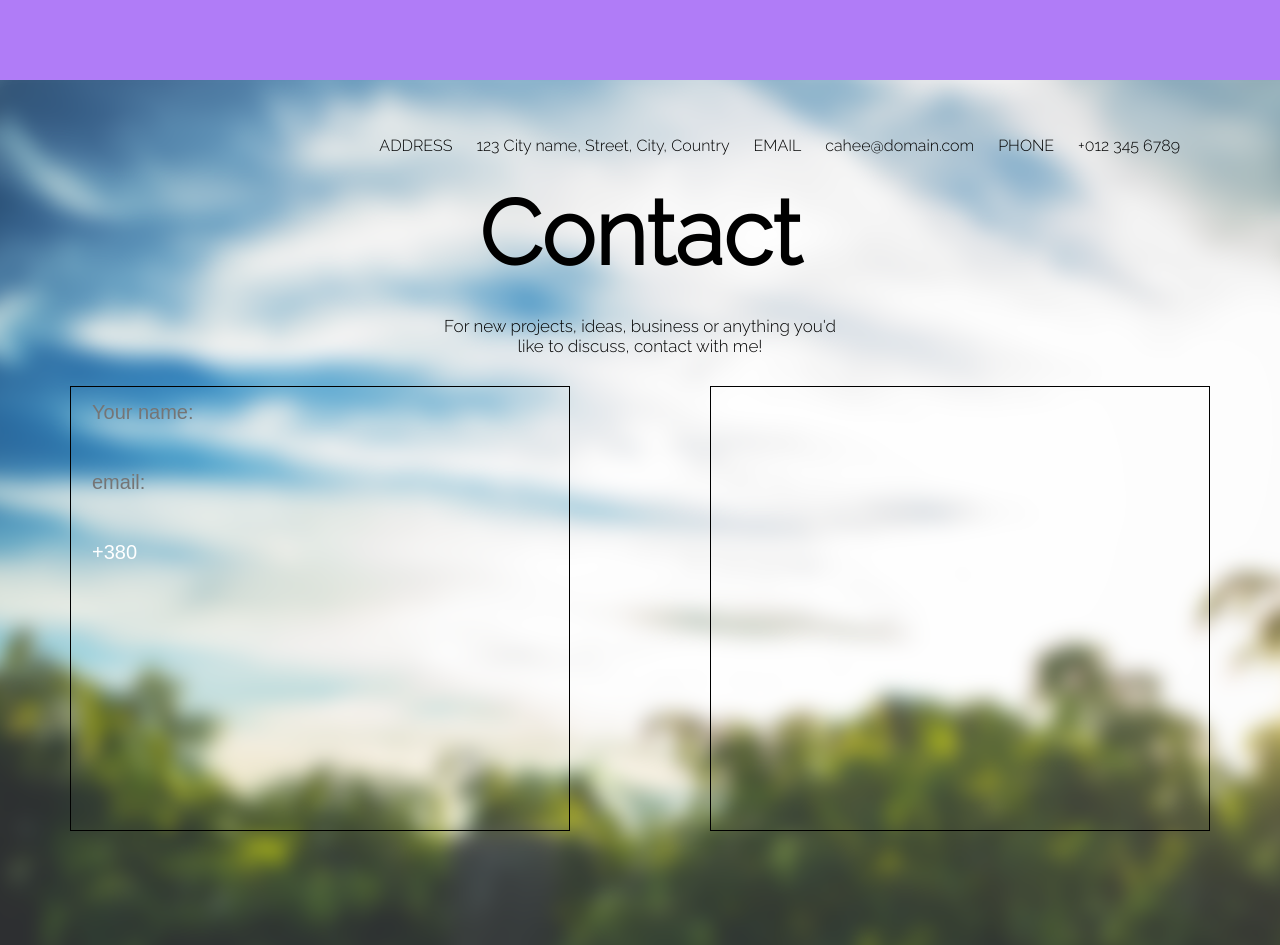
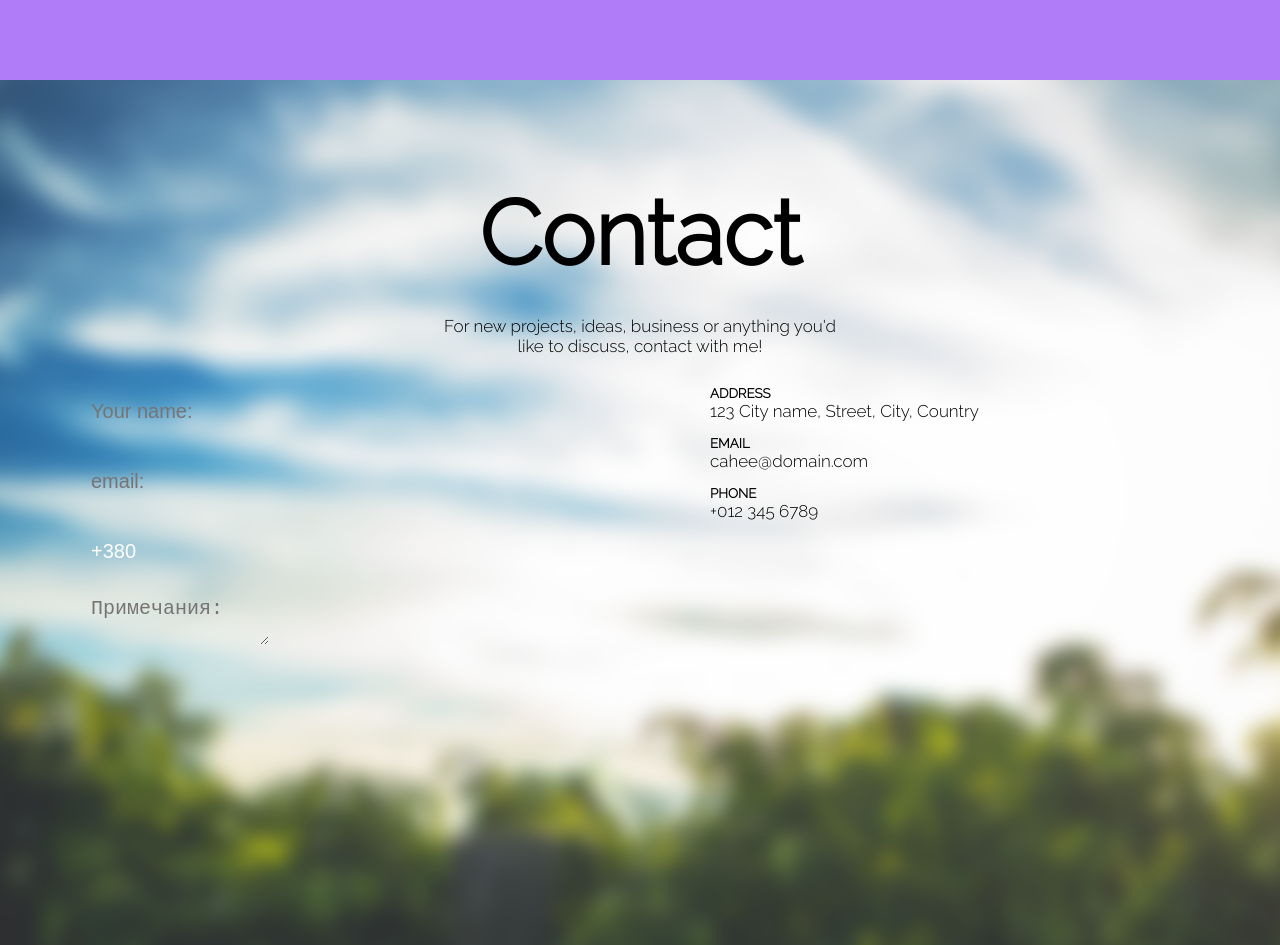
Before and after one commit to Gr-Stanislav/Blog_eat, a plain HTML site: page index.html in a window 1280 px wide. Shown: the part 2220-3165 px from the top of the page. Drawn offline with Linux system fonts and the light colour scheme.

Commit message:
finish footer stop

```diff
--- a/CSS/style.css
+++ b/CSS/style.css
@@ -316,12 +316,12 @@ footer {
 .center_bloc--form,
 .center_bloc--addres {
     width: 500px;
-    height: 445px;
-    border: 1px solid black;
+    /* height: 445px; */
+    /* border: 1px solid black; */
 }
 
 form input {
-    width: 100%;
+    width: 40%;
     height: 50px;
     font-size: 20px;
     border: 1px solid transparent;
@@ -330,9 +330,44 @@ form input {
     padding-left: 20px;
     margin-bottom: 20px;
     transition: width 0.4s ease-in-out;
+    display: block;
 }
 
 input:focus {
     width: 100%;
     background-color: #00C4C4;
   }
+
+textarea {
+    width: 40%;
+    height: 50px;
+    font-size: 20px;
+    border: 1px solid transparent;
+    background-color: transparent;
+    color: white;
+    padding-left: 20px;
+    transition: width 0.4s ease-in-out;
+    display: block;
+}
+
+textarea:focus {
+    width: 100%;
+    max-width: 100%;
+    max-height: 233px;
+    background-color: #00C4C4;
+  }
+
+.center_bloc--addres {
+    display: inline;
+    text-align: left;
+    font-family: 'Raleway', sans-serif;
+}
+
+.center_bloc--addres p {
+    margin-bottom: 15px;
+}
+
+a {
+    text-decoration: none;
+    color: black;
+}
--- a/index.html
+++ b/index.html
@@ -119,19 +119,29 @@
                     <input type="text" maxlength="30" placeholder="Your name:">
                     <input type="email" name="" placeholder="email:">
                     <input type="tel" name="" value="+380" maxlength="13">
-
+                    <!-- <input type="text" name="" class="text_client" placeholder="Примечания:" maxlength="100"> -->
+                    <textarea name="" id="" cols="30" rows="10" placeholder="Примечания:" maxlength="200"></textarea>
                 </form>
             </div>
 
             <div class="center_bloc--addres">
-                <ul>
+                <h5>ADDRESS</h5>
+                <a href="https://www.google.com.ua/maps/place/Beetroot+Academy+Kyiv/@50.4639692,30.4975961,17z/data=!3m1!4b1!4m5!3m4!1s0x40d4ce59e2066d47:0x6f3aa865d1e30b1f!8m2!3d50.4639658!4d30.4997848?hl=ru"><p class="info">123 City name, Street, City, Country</p></a>
+
+                <h5>EMAIL</h5>
+                <a href="mailto:"><p class="info">cahee@domain.com</p></a>
+
+                <h5>PHONE</h5>
+                <a href="tel:+"><p class="info">+012 345 6789</p></a>
+
+                <!-- <ul>
                     <li>ADDRESS</li>
                     <li>123 City name, Street, City, Country</li>
                     <li>EMAIL</li>
                     <li>cahee@domain.com</li>
                     <li>PHONE</li>
                     <li>+012 345 6789</li>
-                </ul>
+                </ul> -->
             </div>
         </div>
     </footer>
```
